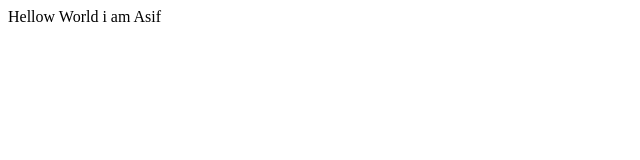
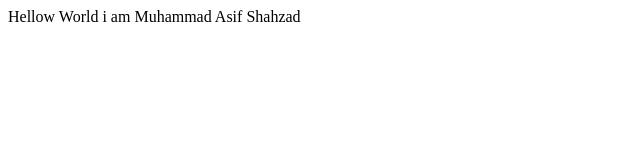
Before and after one commit to shahzad17186/bootcamp2020, a plain HTML site: page index.html in a window 1280 px wide. Shown: the whole page, without its empty margins (0-640 px from the left). Drawn offline with Linux system fonts and the light colour scheme.

Commit message:
Update index.html
update index.html

```diff
--- a/index.html
+++ b/index.html
@@ -5,7 +5,7 @@
 </head>
 <body>
     <div>
-        Hellow World i am Asif
+        Hellow World i am Muhammad Asif Shahzad
     </div>
 </body>
 </html>
```
